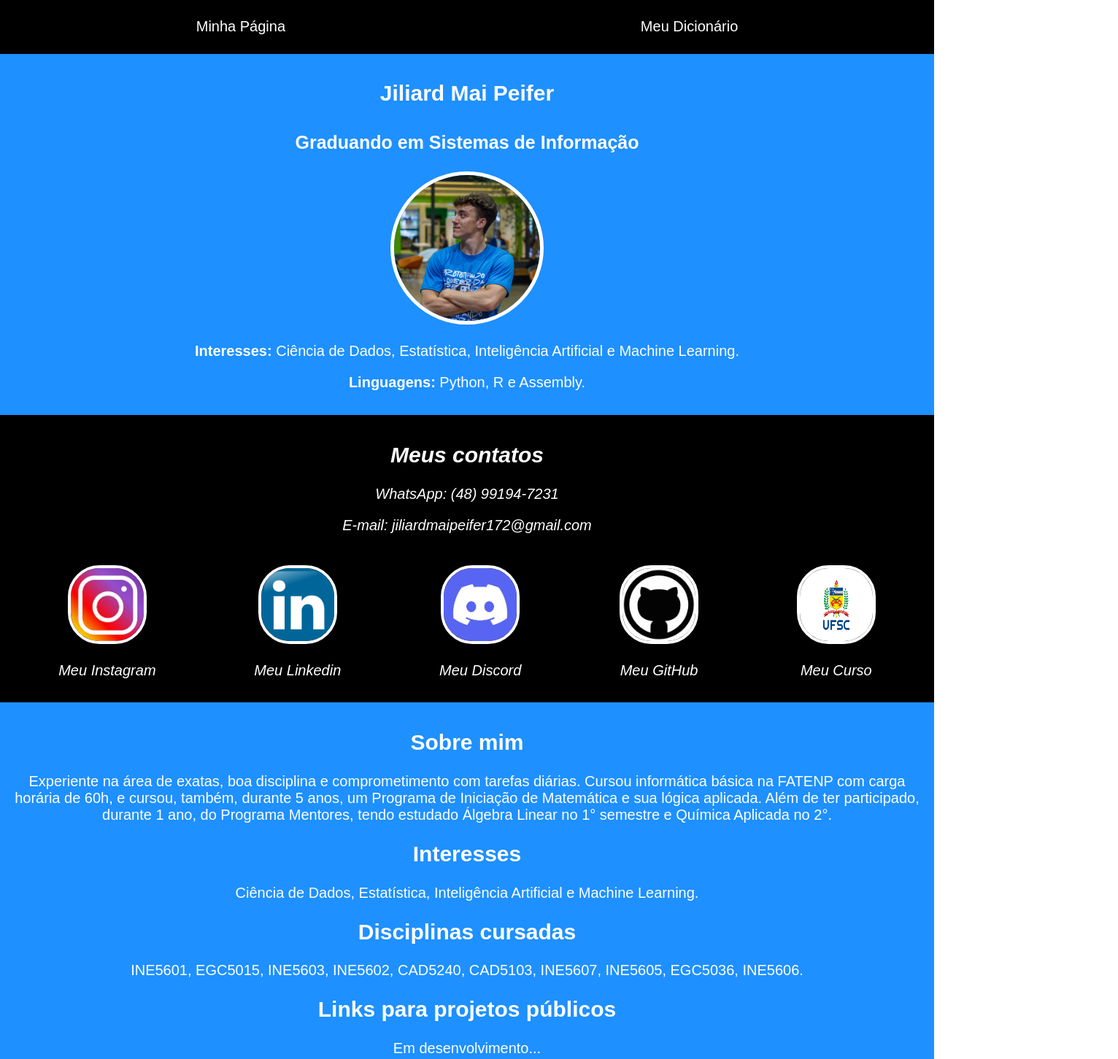
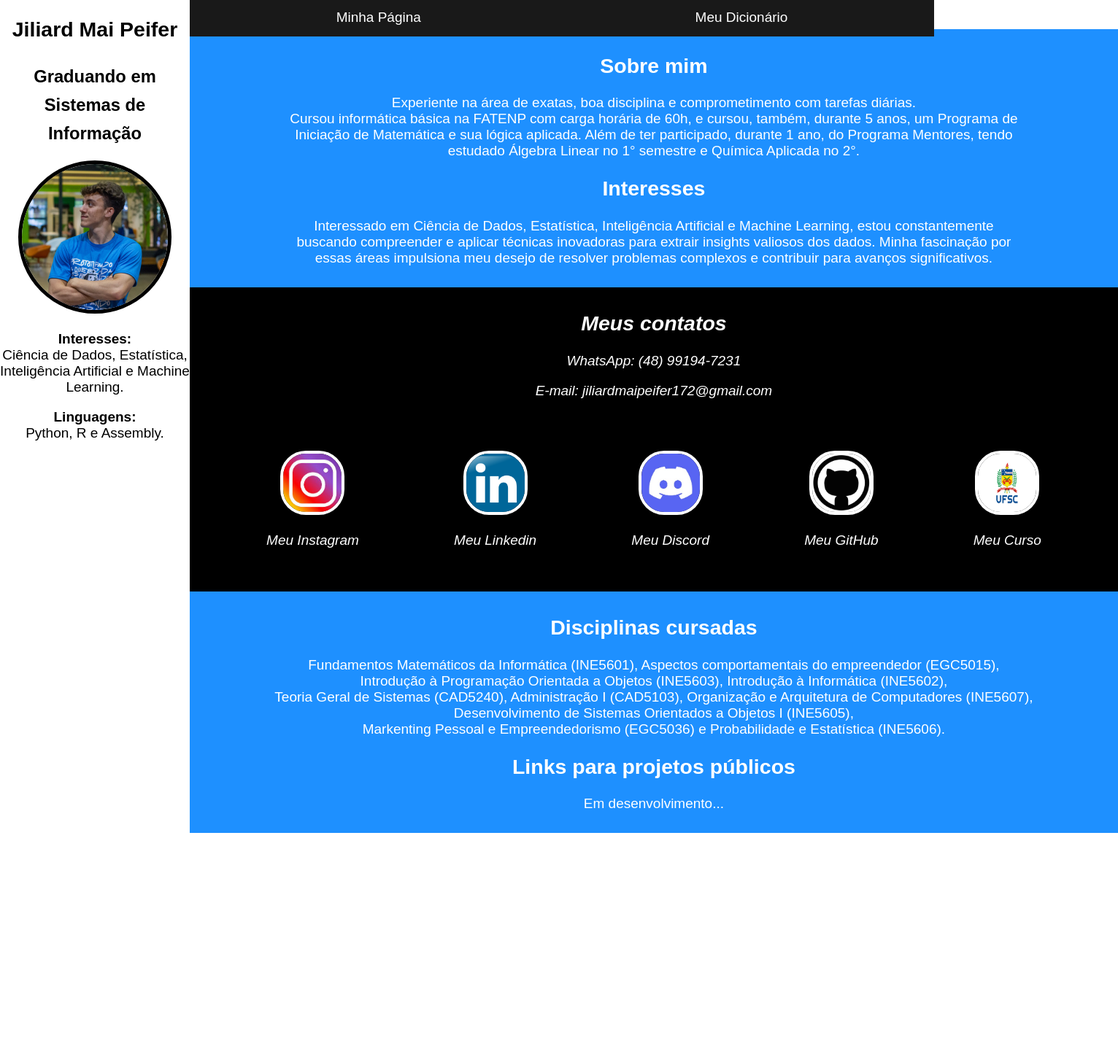
Before and after one commit to Jiliard/SitePessoal, a plain HTML site: page index.html in a window 1280 px wide. Shown: the top 1452 px of the page at 73% size, 1532 px wide, since content can reach past the window. After the commit the page ends 1142 px from the top, so only its background shows below. Drawn offline with Linux system fonts and the light colour scheme.

Commit message:
mudanças

```diff
--- a/index.html
+++ b/index.html
@@ -8,7 +8,7 @@
     <title>Minha Página</title>
 </head>
 <body>
-    <div class="preto">
+    <div id="top">
         <header>
             <nav>
                 <a href="index.html">Minha Página</a>
@@ -17,14 +17,39 @@
         </header>
     </div>
 
-    <div class="azul">
     <aside>
         <h1><strong>Jiliard Mai Peifer</strong></h1>
         <h2><sub>Graduando em Sistemas de Informação</sub></h2>
         <img src="./imagens/foto_perfil.png" alt="Foto Jiliard" class="perfil">
-            <p><strong>Interesses: </strong>Ciência de Dados, Estatística, Inteligência Artificial e Machine Learning.</p>
-            <p><strong>Linguagens: </strong>Python, R e Assembly.</p>
+        <p><strong>Interesses: </strong>
+        <br>Ciência de Dados, Estatística, Inteligência Artificial e Machine Learning.</p>
+        <p><strong>Linguagens: </strong>
+        <br>Python, R e Assembly.</p>
     </aside>
+
+    <div class="azul" id="margintop">
+        <main>
+            <section>
+                <h1>Sobre mim</h1>
+                <p>Experiente na área de exatas, boa disciplina e comprometimento com
+                    tarefas diárias.
+                    <br>Cursou informática básica na FATENP com carga horária de 60h, e
+                    cursou, também, durante 5 anos, um Programa de <br>Iniciação de
+                    Matemática e sua lógica aplicada.
+                    Além de ter participado,
+                    durante 1 ano, do Programa Mentores, tendo <br>estudado Álgebra Linear
+                    no 1° semestre e Química Aplicada no 2°.
+                </p>
+            </section>
+            <section>
+                <h1>Interesses</h1>
+                <p>Interessado em Ciência de Dados, Estatística,
+                    Inteligência Artificial e Machine Learning, estou constantemente <br> buscando
+                    compreender e aplicar técnicas inovadoras para extrair insights valiosos dos
+                    dados. Minha fascinação por <br> essas áreas impulsiona meu desejo de resolver
+                    problemas complexos e contribuir para avanços significativos.</p>
+            </section>
+        </main>
     </div>
 
     <div class="preto">
@@ -57,33 +82,27 @@
             </div>
         </address>
     </div>
-
     <div class="azul">
-        <main>
-            <section>
-                <h2>Sobre mim</h2>
-                <p>Experiente na área de exatas, boa disciplina e comprometimento com
-                    tarefas diárias. Cursou informática básica na FATENP com carga
-                    horária de 60h, e cursou, também, durante 5 anos, um Programa de
-                    Iniciação de Matemática e sua lógica aplicada. Além de ter participado,
-                    durante 1 ano, do Programa Mentores, tendo estudado Álgebra Linear
-                    no 1° semestre e Química Aplicada no 2°.
-                </p>
-            </section>
-            <section>
-                <h2>Interesses</h2>
-                <p>Ciência de Dados, Estatística, Inteligência Artificial e Machine Learning.</p>
-            </section>
         <section>
             <h2>Disciplinas cursadas</h2>
-                <p>INE5601, EGC5015, INE5603, INE5602, CAD5240, CAD5103, INE5607, INE5605, EGC5036, INE5606.</p>
+            <p>Fundamentos Matemáticos da Informática (INE5601),
+                Aspectos comportamentais do empreendedor (EGC5015),<br>
+                Introdução à Programação Orientada a Objetos (INE5603),
+                Introdução à Informática (INE5602), <br>
+                Teoria Geral de Sistemas (CAD5240),
+                Administração I (CAD5103),
+                Organização e Arquitetura de Computadores (INE5607), <br>
+                Desenvolvimento de Sistemas Orientados a Objetos I (INE5605), <br>
+                Markenting Pessoal e Empreendedorismo (EGC5036)
+                e
+                Probabilidade e Estatística (INE5606).</p>
         </section>
         <section>
             <h2>Links para projetos públicos</h2>
             <p>Em desenvolvimento...</p>
         </section>
-        </main>
     </div>
+
     <div>
         <footer>
 
--- a/style.css
+++ b/style.css
@@ -1,6 +1,6 @@
 img {
-    width: 100px;
-    height: 100px;
+    width: 80px;
+    height: 80px;
     border-radius: 40%;
     border : 4px solid white
 }
@@ -9,7 +9,7 @@ img {
     width: 200px;
     height: 200px;
     border-radius: 50%;
-    border : 5px solid white
+    border : 5px solid black
 }
 
 body {
@@ -20,16 +20,20 @@ body {
 
 .azul {
     background-color: #1E90FF;
-    padding: 1%;
+    margin-left: 260px;
+    padding: 10px;
+    width: 97.8%;
 }
 
 .preto {
     background-color: black;
-    padding: 1%;
+    margin-left: 260px;
+    padding: 10px;
+    width: 97.8%;
 }
 
 html {
-    font-size: 20px;
+    font-size: 19px;
     display: flex;
     text-align: center;
 }
@@ -49,10 +53,31 @@ nav {
     display: flex;
     justify-content: space-around;
     padding: 1%;
+    margin-left: 260px;
 }
 
 .lado {
     display: flex;
     justify-content: space-around;
     flex-wrap: nowrap;
+    padding: 30px;
 }
+
+aside {
+    width: 260px;
+    height: 100%;
+    position: fixed;
+    background-color: white;
+    color: black;
+}
+
+#top {
+    width: 100%;
+    height: 50px;
+    position: fixed;
+    background-color: rgb(25, 25, 25);
+}
+
+#margintop {
+    margin-top: 40px;
+}
```
Also changed, not shown: html_dict.html (+2 -2 lines). Lines whose indentation alone changed are shown as unchanged.
